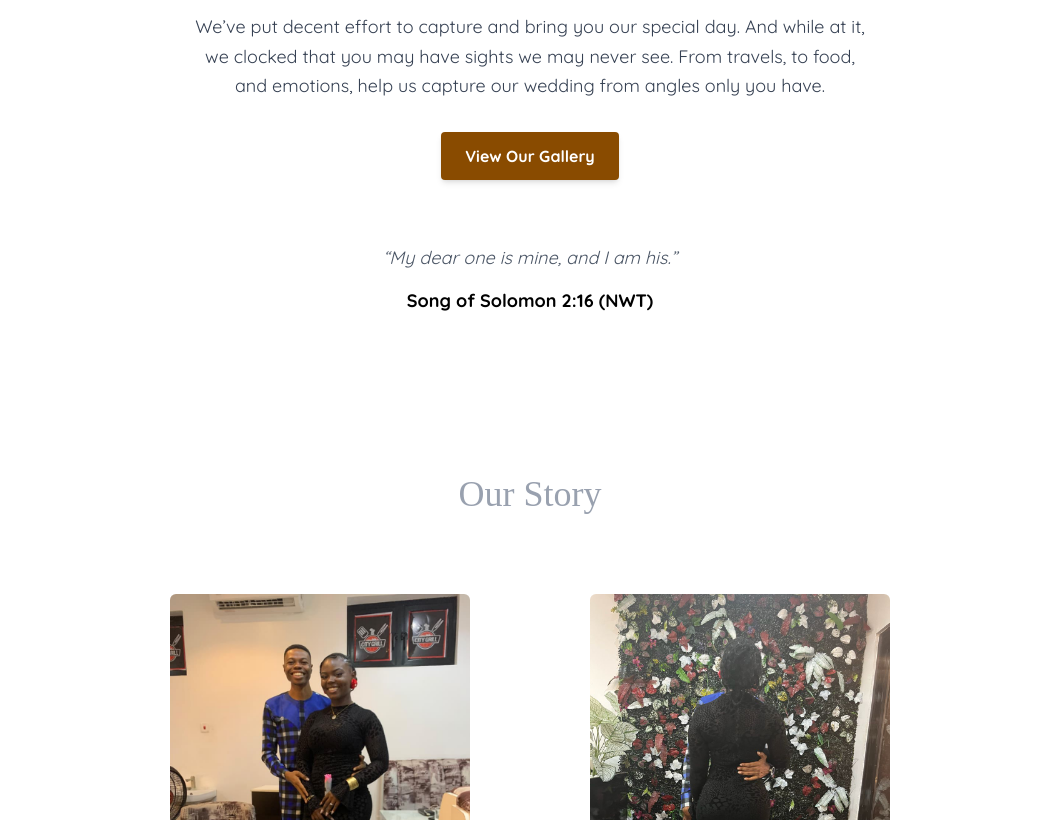
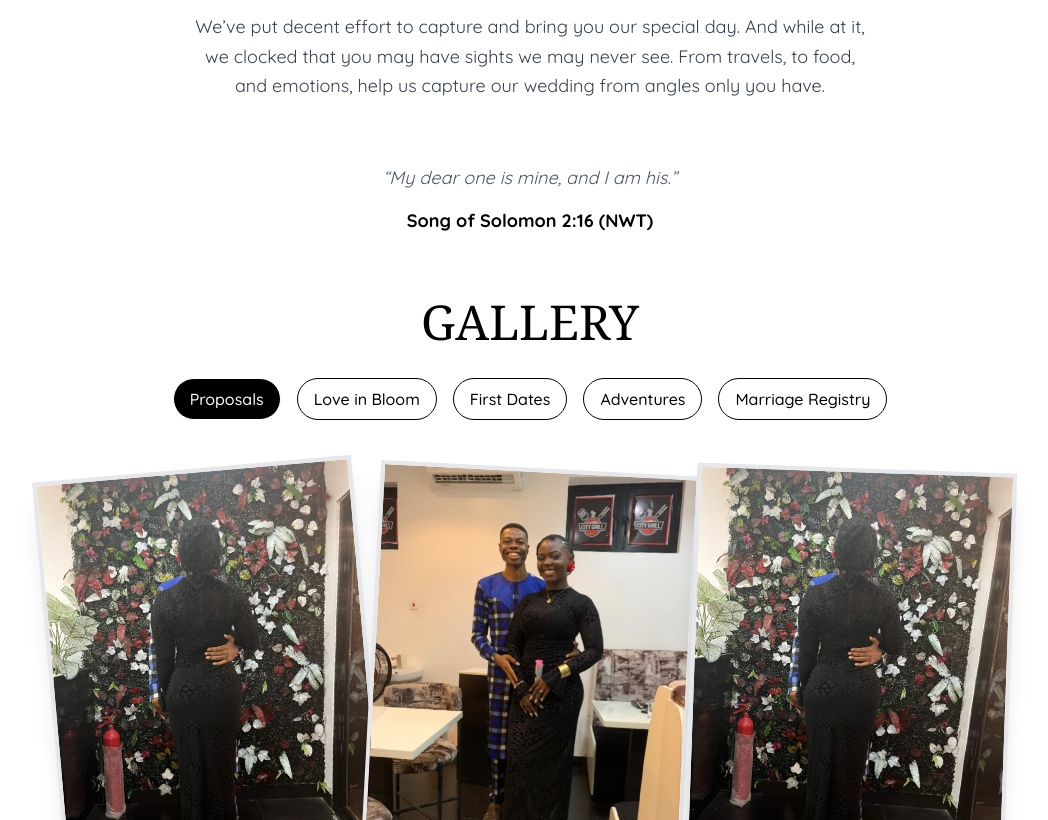
Before and after one commit to Karencelia/karen-fredrick, a Next.js app: page / in a window 1280 px wide. Shown: the part 1980-2800 px from the top of the page, without its empty margins (110-1158 px from the left). Built offline with nearby package versions, Linux system fonts and the light colour scheme.

Commit message:
added gallery

```diff
--- a/package.json
+++ b/package.json
@@ -16,6 +16,8 @@
   "devDependencies": {
     "@eslint/eslintrc": "^3",
     "@tailwindcss/postcss": "^4",
+    "@types/node": "25.0.10",
+    "@types/react": "19.2.9",
     "eslint": "^9",
     "eslint-config-next": "16.1.1",
     "tailwindcss": "^4"
--- a/src/app/page.jsx
+++ b/src/app/page.jsx
@@ -1,25 +1,48 @@
+'use client'
 
-import Header from './page/component/Header';
-import Home from './page/component/Home';
-import LightsLenses from './page/component/LightsLenses';
-import OurStory from './page/component/OurStory';
-import Schedule from './page/component/Schedule';
-// import Directions from './page/component/Directions';
-import Rsvp from './page/component/Rsvp';
-// import ScrollingNames from "./page/component/ScrollingNames";
+import { useEffect, useState } from 'react'
+import { AnimatePresence } from 'framer-motion'
 
+import WelcomeScreen from './page/component/WelcomeScreen'
+import Header from './page/component/Header'
+import Home from './page/component/Home'
+import LightsLenses from './page/component/LightsLenses'
+import OurStory from './page/component/OurStory'
+import FAQ from './page/component/FAQ'
+import Schedule from './page/component/Schedule'
+import Rsvp from './page/component/Rsvp'
 
 export default function OnePage() {
+  const [showSplash, setShowSplash] = useState(true)
+
+  useEffect(() => {
+    // Total animation time ≈ 4.5s
+    const timer = setTimeout(() => {
+      setShowSplash(false)
+    }, 4500)
+
+    return () => clearTimeout(timer)
+  }, [])
+
   return (
-    <div>
+    <>
+      {/* Splash */}
+      <AnimatePresence>
+        {showSplash && <WelcomeScreen />}
+      </AnimatePresence>
+
+      {/* Main content (always mounted underneath) */}
+      {!showSplash && (
+        <>
           <Header />
           <Home />
           <LightsLenses />
           <OurStory />
+          <FAQ />
           <Schedule />
-      {/* <Directions /> */}
           <Rsvp />
-      {/* <ScrollingNames /> */}
-    </div>
-  );
+        </>
+      )}
+    </>
+  )
 }
--- /dev/null
+++ b/src/app/page/component/FAQ.jsx
@@ -0,0 +1,82 @@
+"use client";
+import { useState } from "react";
+import { motion, AnimatePresence } from "framer-motion";
+
+export default function FAQ() {
+  const [openIndex, setOpenIndex] = useState(null);
+
+  const faqs = [
+    {
+      question: "What's your partner's favourite phrase or word to say??",
+      answer: "Ome, I love you. You are my Ikigai!",
+    },
+    {
+      question: "Using an Expression, how else would you tell your partner 'I Love you!",
+      answer: "Hugging tightly",
+    },
+    {
+      question: "What's one word that comes to your mind when you think of your Baby? ",
+      answer: "My Ikigai",
+    },
+    {
+      question: "Your favourite memory of him/her?",
+      answer: "Our second date",
+    },
+    {
+      question: "Can I bring a plus-one?",
+      answer: "Your invitation will specify if a plus-one is included.",
+    },
+    {
+      question: "Are kids allowed?",
+      answer: "We love your little ones, but we’re keeping this an adults-only event so you and everyone can relax and enjoy the event.",
+    },
+  ];
+
+  const toggleAnswer = (index) => {
+    setOpenIndex(openIndex === index ? null : index);
+  };
+
+  return (
+    <div id="faq" className="flex flex-col items-center mt-16 lg:mt-5 px-4">
+      <div className="w-full max-w-[90%] sm:max-w-[75%] text-left sm:text-center ">
+        <h2 className="text-[24px] sm:text-[32px] md:text-[50px] font-black text-[#0c005b]">
+          QUESTIONS
+        </h2>
+
+        <div className="mt-8 bg-white shadow-lg rounded-xl p-4 sm:p-5 tracking-wide w-full">
+          {faqs.map((faq, index) => (
+            <div key={index} className="mb-2">
+              <div
+                className={`cursor-pointer px-4 py-3 rounded-xl transition-all duration-300 ${
+                  openIndex === index ? "bg-[#f5f6ff] text-[#0c005b] font-bold" : "bg-white text-[#0c005b]"
+                }`}
+                onClick={() => toggleAnswer(index)}
+              >
+                <div className="flex justify-between items-center">
+                  <span className="text-sm sm:text-lg font-bold">{faq.question}</span>
+                  <button className="text-xl sm:text-2xl font-bold cursor-pointer">
+                    {openIndex === index ? "−" : "+"}
+                  </button>
+                </div>
+
+                <AnimatePresence>
+                  {openIndex === index && (
+                    <motion.div
+                      initial={{ opacity: 0, scaleY: 0 }}
+                      animate={{ opacity: 1, scaleY: 1 }}
+                      exit={{ opacity: 0, scaleY: 0 }}
+                      transition={{ duration: 0.4, ease: "easeInOut" }}
+                      className="overflow-hidden bg-[#f5f6ff] text-[#0c005b] mt-2 rounded-b-xl px-2 py-2"
+                    >
+                      <p className="text-sm sm:text-base leading-relaxed font-light text-black text-left">{faq.answer}</p>
+                    </motion.div>
+                  )}
+                </AnimatePresence>
+              </div>
+            </div>
+          ))}
+        </div>
+      </div>
+    </div>
+  );
+}
--- /dev/null
+++ b/src/app/page/component/Gallery.jsx
@@ -0,0 +1,91 @@
+'use client'
+
+import { useState } from 'react'
+import { motion } from 'framer-motion'
+
+const galleryData = {
+  Proposals: [
+    '/proposal-bridesBack.jpeg',
+    '/proposal-standing.jpeg',
+    '/proposal-bridesBack.jpeg',
+  ],
+  'Love in Bloom': [
+    '/proposal-standing.jpeg',
+    '/proposal-bridesBack.jpeg',
+  ],
+  'First Dates': [
+    '/proposal-standing.jpeg',
+    '/proposal-bridesBack.jpeg',
+  ],
+  Adventures: [
+    '/proposal-standing.jpeg',
+    '/proposal-bridesBack.jpeg',
+  ],
+  'Marriage Registry': [
+    '/proposal-standing.jpeg',
+  ],
+}
+
+// Predefined small rotations for polaroid effect
+const rotations = [-5, 3, 2, -3, 4, -2]
+
+export default function Gallery() {
+  const [activeCategory, setActiveCategory] = useState('Proposals')
+  const [lightboxImage, setLightboxImage] = useState(null)
+
+  const images = galleryData[activeCategory]
+
+  return (
+    <section className="py-16 px-6 md:px-16 bg-white">
+      <h2 className="text-center text-4xl md:text-5xl font-serif mb-8">
+        GALLERY
+      </h2>
+
+      {/* Category Tabs */}
+      <div className="flex justify-center gap-4 mb-12 flex-wrap">
+        {Object.keys(galleryData).map((cat) => (
+          <button
+            key={cat}
+            onClick={() => setActiveCategory(cat)}
+            className={`px-4 py-2 border rounded-full font-medium transition-colors ${
+              activeCategory === cat
+                ? 'bg-black text-white'
+                : 'border-black text-black hover:bg-gray-100'
+            }`}
+          >
+            {cat}
+          </button>
+        ))}
+      </div>
+
+      {/* Gallery Images */}
+      <div className="relative flex justify-center items-center gap-[-50px] flex-wrap">
+        {images.map((src, i) => (
+          <motion.div
+            key={i}
+            whileHover={{ scale: 1.05 }}
+            onClick={() => setLightboxImage(src)}
+            className="relative shadow-xl border-4 border-gray-200 w-64 md:w-80 cursor-pointer overflow-hidden"
+            style={{ transform: `rotate(${rotations[i % rotations.length]}deg)` }}
+          >
+            <img
+              src={src}
+              alt={`Gallery ${i}`}
+              className="w-full h-full object-cover"
+            />
+          </motion.div>
+        ))}
+      </div>
+
+      {/* Lightbox */}
+      {lightboxImage && (
+        <div
+          className="fixed inset-0 bg-black bg-opacity-80 flex items-center justify-center z-[9999] cursor-pointer"
+          onClick={() => setLightboxImage(null)}
+        >
+          <img src={lightboxImage} alt="Selected" className="max-h-[90%] max-w-[90%] object-contain shadow-2xl" />
+        </div>
+      )}
+    </section>
+  )
+}
--- a/src/app/page/component/LightsLenses.jsx
+++ b/src/app/page/component/LightsLenses.jsx
@@ -1,4 +1,6 @@
 "use client";
+import Gallery from "./Gallery";
+
 
 export default function LightsAndLenses() {
   return (
@@ -15,14 +17,6 @@ export default function LightsAndLenses() {
         emotions, help us capture our wedding from angles only you have.
       </p>
 
-      {/* Button */}
-      <a
-        href="#gallery"
-        className="inline-block bg-yellow-800 text-white font-semibold px-6 py-3 rounded shadow-md hover:bg-yellow-700 transition text-sm md:text-base"
-      >
-        View Our Gallery
-      </a>
-
       {/* Quote */}
       <div className="mt-16 text-gray-600 italic max-w-xl mx-auto text-[16px] md:text-[18px] px-4 md:px-0">
         <p>
@@ -32,6 +26,7 @@ export default function LightsAndLenses() {
           Song of Solomon 2:16 (NWT)
         </p>
       </div>
+      <Gallery />
     </section>
   );
 }
--- a/src/app/page/component/OurStory.jsx
+++ b/src/app/page/component/OurStory.jsx
@@ -116,12 +116,6 @@ export default function OurStory() {
 
       {/* Image + Quote */}
       <div className="flex flex-col justify-center items-center w-full mt-16 px-4">
-        <img
-          src="facebook.jpg"
-          alt="Wedding Hero"
-          className="object-cover w-full max-w-[650px]"
-        />
-
         <p className="mt-6 text-[16px] md:text-[18px] text-center">
           My Dears, Keep Receipts. You Never Know When They'll Come Handy
         </p>
@@ -135,7 +129,7 @@ export default function OurStory() {
       </div>
 
       {/* Initials */}
-      <div className="flex justify-center items-center mt-10 px-4">
+      <div className="flex justify-center items-center mt-5 px-4">
         <img
           src="initials.png"
           alt="Wedding Hero"
--- a/src/app/page/component/Schedule.jsx
+++ b/src/app/page/component/Schedule.jsx
@@ -8,14 +8,9 @@ export default function Schedule() {
         THE SCHEDULE
       </h2>
 
-      {/* Event Number */}
-      <p className="text-xs tracking-[0.3em] text-gray-500 mb-6">
-        EVENT #1
-      </p>
-
       {/* Event Name */}
       <h3 className="text-3xl md:text-4xl font-[cursive] italic mb-16 md:mb-20">
-        Wedding
+        Wedding Ceremony
       </h3>
 
       {/* Details Grid */}
--- /dev/null
+++ b/src/app/page/component/WelcomeScreen.jsx
@@ -0,0 +1,65 @@
+'use client'
+
+import { motion } from 'framer-motion'
+import { Dancing_Script } from 'next/font/google'
+
+// Load only for welcome screen
+const dancingScript = Dancing_Script({
+  subsets: ['latin'],
+  weight: ['600', '700'],
+  display: 'swap',
+})
+
+const nameVariant = {
+  hidden: { scale: 0.4, opacity: 0 },
+  visible: {
+    scale: 1,
+    opacity: 1,
+    transition: { duration: 0.8, ease: 'easeOut' },
+  },
+}
+
+export default function WelcomeScreen() {
+  return (
+    <motion.div
+      className={`fixed inset-0 z-[9999] bg-white flex items-center justify-center ${dancingScript.className}`}
+      initial={{ y: 0 }}
+      exit={{ y: '-100%', transition: { duration: 1, ease: 'easeInOut' } }}
+    >
+      <div className="text-center leading-tight">
+        {/* Karen */}
+        <motion.h1
+          variants={nameVariant}
+          initial="hidden"
+          animate="visible"
+          className="text-[130px] italic font-semibold"
+        >
+          Karen
+        </motion.h1>
+
+        {/* Fredrick */}
+        {/* & */}
+        <motion.h1
+          variants={nameVariant}
+          initial="hidden"
+          animate="visible"
+          transition={{ delay: 2 }}
+          className="text-[100px] italic mt-2"
+        >
+          &
+        </motion.h1>
+
+        <motion.h1
+          variants={nameVariant}
+          initial="hidden"
+          animate="visible"
+          transition={{ delay: 1 }}
+          className="text-[130px] italic font-semibold"
+        >
+          Fredrick
+        </motion.h1>
+
+      </div>
+    </motion.div>
+  )
+}
```
Also changed, not shown: tsconfig.json (added, +37 -0 lines), 1 other file (tests, documents, lock files or other folders). Lines whose indentation alone changed are shown as unchanged.
